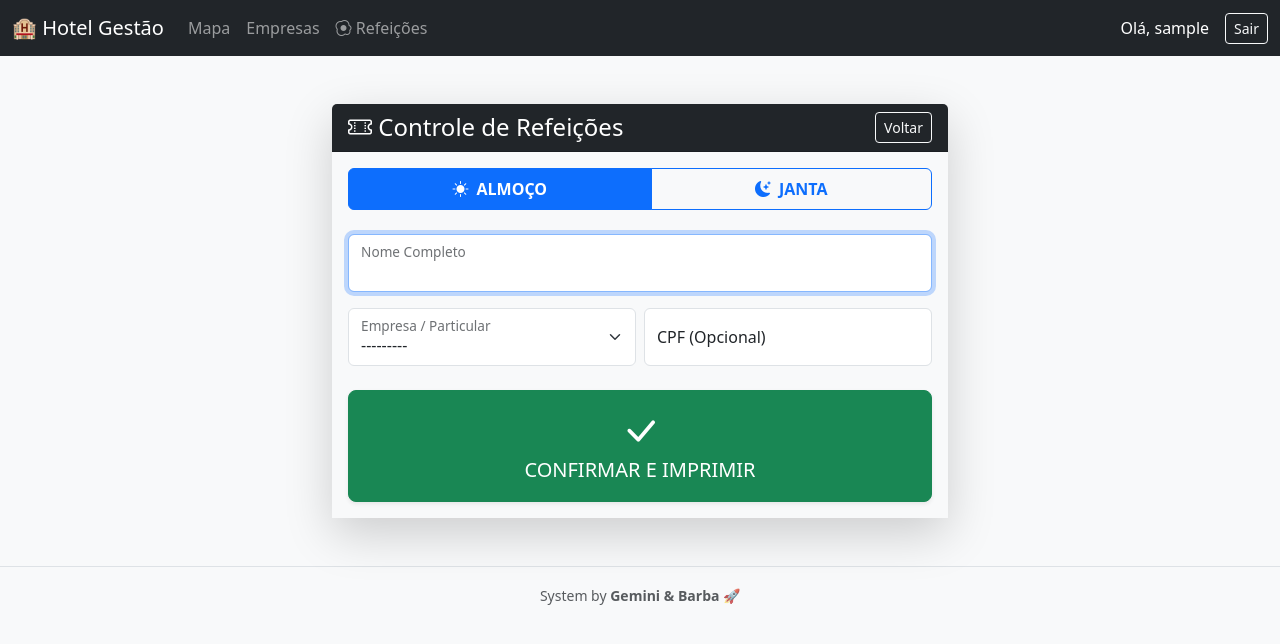
After one commit to RodrigoRicardoAlves/tybis_hotelaria, a Django app: page /refeicoes/ in a window 1280 px wide. The commit adds this page. Shown: the top 644 px of the page. Run offline with Django 5.2, Linux system fonts and the light colour scheme; the visitor is signed in with stand-in values (Sample User, id 1); data that the repository does not hold is empty; some libraries are stand-ins or nearby versions.

Commit message:
imprimir almoço janta avulso

```diff
--- a/core/forms.py
+++ b/core/forms.py
@@ -22,3 +22,18 @@ class ReservationForm(forms.ModelForm):
     class Meta:
         model = Reservation
         fields = ['bed']
+
+
+# Em core/forms.py
+from .models import Meal # Importe o Meal
+
+class MealForm(forms.ModelForm):
+    class Meta:
+        model = Meal
+        fields = ['meal_type', 'name', 'cpf', 'company']
+        widgets = {
+            'name': forms.TextInput(attrs={'class': 'form-control', 'placeholder': 'Nome do Hóspede/Funcionário', 'autofocus': True}),
+            'cpf': forms.TextInput(attrs={'class': 'form-control', 'placeholder': '000.000.000-00'}),
+            'company': forms.Select(attrs={'class': 'form-select'}),
+            'meal_type': forms.RadioSelect(attrs={'class': 'btn-check'}),
+        }
--- a/core/models.py
+++ b/core/models.py
@@ -78,3 +78,20 @@ class Reservation(models.Model):
 
     def __str__(self):
         return f"{self.guest.name} ({self.status})"
+
+
+# No final de core/models.py
+class Meal(models.Model):
+    MEAL_CHOICES = [
+        ('ALMOCO', 'Almoço'),
+        ('JANTA', 'Janta'),
+    ]
+
+    name = models.CharField("Nome Completo", max_length=200)
+    cpf = models.CharField("CPF", max_length=14, blank=True, null=True)
+    company = models.ForeignKey(Company, on_delete=models.CASCADE, verbose_name="Empresa")
+    meal_type = models.CharField("Tipo", max_length=10, choices=MEAL_CHOICES, default='ALMOCO')
+    created_at = models.DateTimeField("Data/Hora", auto_now_add=True)
+
+    def __str__(self):
+        return f"{self.name} - {self.meal_type}"
--- a/core/templates/base.html
+++ b/core/templates/base.html
@@ -28,7 +28,12 @@
                     <li class="nav-item">
                         <a class="nav-link" href="{% url 'company_list' %}">Empresas</a>
                     </li>
-                </ul>
+                    <li class="nav-item">
+                        <a class="nav-link" href="{% url 'meal_control' %}">
+                            <i class="bi bi-egg-fried"></i> Refeições
+                        </a>
+                    </li>
+                    </ul>
 
                 <div class="d-flex align-items-center text-white gap-3 ms-auto mt-3 mt-lg-0">
                     <span>Olá, {{ user.username }}</span>
--- a/core/templates/core/dashboard.html
+++ b/core/templates/core/dashboard.html
@@ -10,6 +10,9 @@
         <span class="badge bg-warning-subtle text-warning-emphasis border border-warning-subtle d-flex align-items-center">Pré</span>
         <span class="badge bg-danger-subtle text-danger-emphasis border border-danger-subtle d-flex align-items-center">Manutenção</span>
 
+        <a href="{% url 'meal_control' %}" class="btn btn-outline-dark ms-3 shadow-sm">
+            <i class="bi bi-ticket-perforated"></i> Ticket Refeição
+        </a>
         <button class="btn btn-primary ms-3 shadow-sm" hx-get="{% url 'new_reservation_modal' %}" hx-target="#modal-content" data-bs-toggle="modal" data-bs-target="#mainModal">
             <i class="bi bi-plus-circle-fill"></i> Nova Reserva
         </button>
--- /dev/null
+++ b/core/templates/core/meal_control.html
@@ -0,0 +1,17 @@
+{% extends 'base.html' %}
+
+{% block content %}
+<div class="row justify-content-center mt-5">
+    <div class="col-md-6">
+        <div class="card shadow-lg border-0">
+            <div class="card-header bg-dark text-white d-flex justify-content-between align-items-center">
+                <h4 class="mb-0"><i class="bi bi-ticket-perforated"></i> Controle de Refeições</h4>
+                <a href="{% url 'dashboard' %}" class="btn btn-sm btn-outline-light">Voltar</a>
+            </div>
+            <div class="card-body bg-light" id="meal-form-container">
+                {% include 'core/partials/meal_form_content.html' %}
+            </div>
+        </div>
+    </div>
+</div>
+{% endblock %}
--- /dev/null
+++ b/core/templates/core/partials/meal_form_content.html
@@ -0,0 +1,54 @@
+{% if success_message %}
+    <div class="alert alert-success alert-dismissible fade show" role="alert">
+        <i class="bi bi-printer-fill me-2"></i> {{ success_message }}
+        <button type="button" class="btn-close" data-bs-dismiss="alert"></button>
+    </div>
+{% endif %}
+
+<form hx-post="{% url 'meal_control' %}" hx-target="#meal-form-container" hx-swap="innerHTML">
+    {% csrf_token %}
+
+<div class="mb-4 text-center">
+    <div class="btn-group w-100" role="group">
+        {% for radio in form.meal_type %}
+            {{ radio.tag }}
+            <label class="btn btn-outline-primary fw-bold py-2" for="{{ radio.id_for_label }}">
+
+                {% if radio.data.value == 'ALMOCO' %}
+                    <i class="bi bi-sun-fill me-2"></i>ALMOÇO
+                {% else %}
+                    <i class="bi bi-moon-stars-fill me-2"></i>JANTA
+                {% endif %}
+
+            </label>
+        {% endfor %}
+    </div>
+</div>
+
+    <div class="form-floating mb-3">
+        {{ form.name }}
+        <label>Nome Completo</label>
+    </div>
+
+    <div class="row g-2 mb-3">
+        <div class="col-md-6">
+            <div class="form-floating">
+                {{ form.company }}
+                <label>Empresa / Particular</label>
+            </div>
+        </div>
+        <div class="col-md-6">
+            <div class="form-floating">
+                {{ form.cpf }}
+                <label>CPF (Opcional)</label>
+            </div>
+        </div>
+    </div>
+
+    <div class="d-grid mt-4">
+        <button type="submit" class="btn btn-success btn-lg py-3 shadow-sm">
+            <i class="bi bi-check-lg display-6"></i><br>
+            CONFIRMAR E IMPRIMIR
+        </button>
+    </div>
+</form>
--- a/core/urls.py
+++ b/core/urls.py
@@ -27,4 +27,6 @@ urlpatterns = [
     path('reserva/<int:pk>/cancelar/', views.cancel_reservation, name='cancel_reservation'),
 
     path('quarto/<int:pk>/manutencao/', views.toggle_maintenance, name='toggle_maintenance'),
+# Adicione ao urlpatterns
+    path('refeicoes/', views.meal_control, name='meal_control'),
 ]
--- a/core/views.py
+++ b/core/views.py
@@ -258,3 +258,35 @@ def confirm_checkin(request, pk):
         response['HX-Refresh'] = "true"
         return response
     return render(request, 'core/modals/edit_checkin.html', {'form': form, 'res': res})
+
+
+# Em core/views.py
+from .forms import MealForm, GuestForm, CompanyForm  # Atualize os imports
+from .printing import imprimir_ticket_refeicao  # Importa nossa função de impressão
+
+
+@login_required
+def meal_control(request):
+    if request.method == 'POST':
+        form = MealForm(request.POST)
+        if form.is_valid():
+            meal = form.save()
+
+            # --- Tenta Imprimir ---
+            imprimiu = imprimir_ticket_refeicao(meal)
+
+            msg = f"Refeição de {meal.name} salva!"
+            if imprimiu:
+                msg += " Ticket enviado para impressão."
+            else:
+                msg += " (Erro na impressão)."
+
+            # Retorna o form limpo e mensagem de sucesso
+            return render(request, 'core/partials/meal_form_content.html', {
+                'form': MealForm(),
+                'success_message': msg
+            })
+    else:
+        form = MealForm()
+
+    return render(request, 'core/meal_control.html', {'form': form})
```
Also changed, not shown: core/admin.py (+25 -7 lines), core/printing.py (added, +73 -0 lines).
